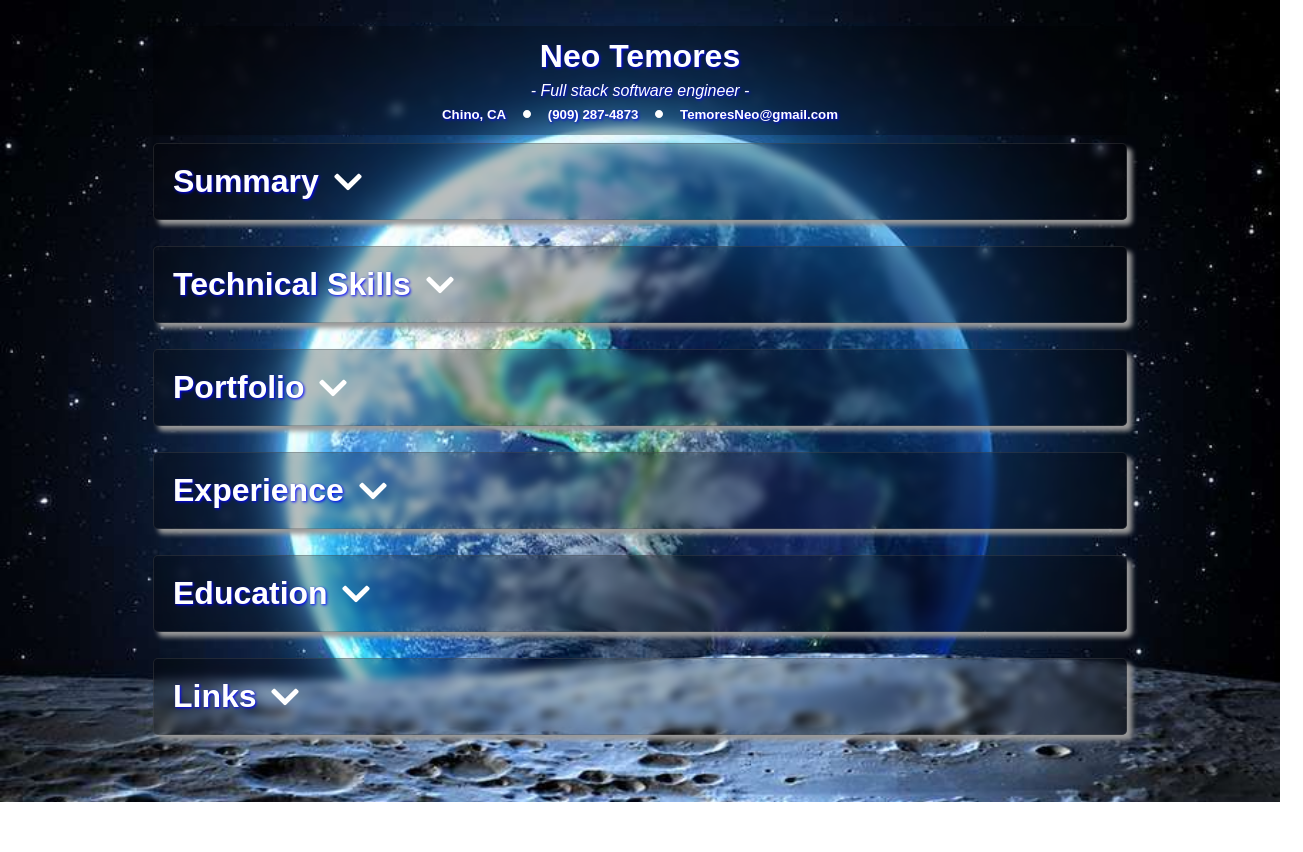
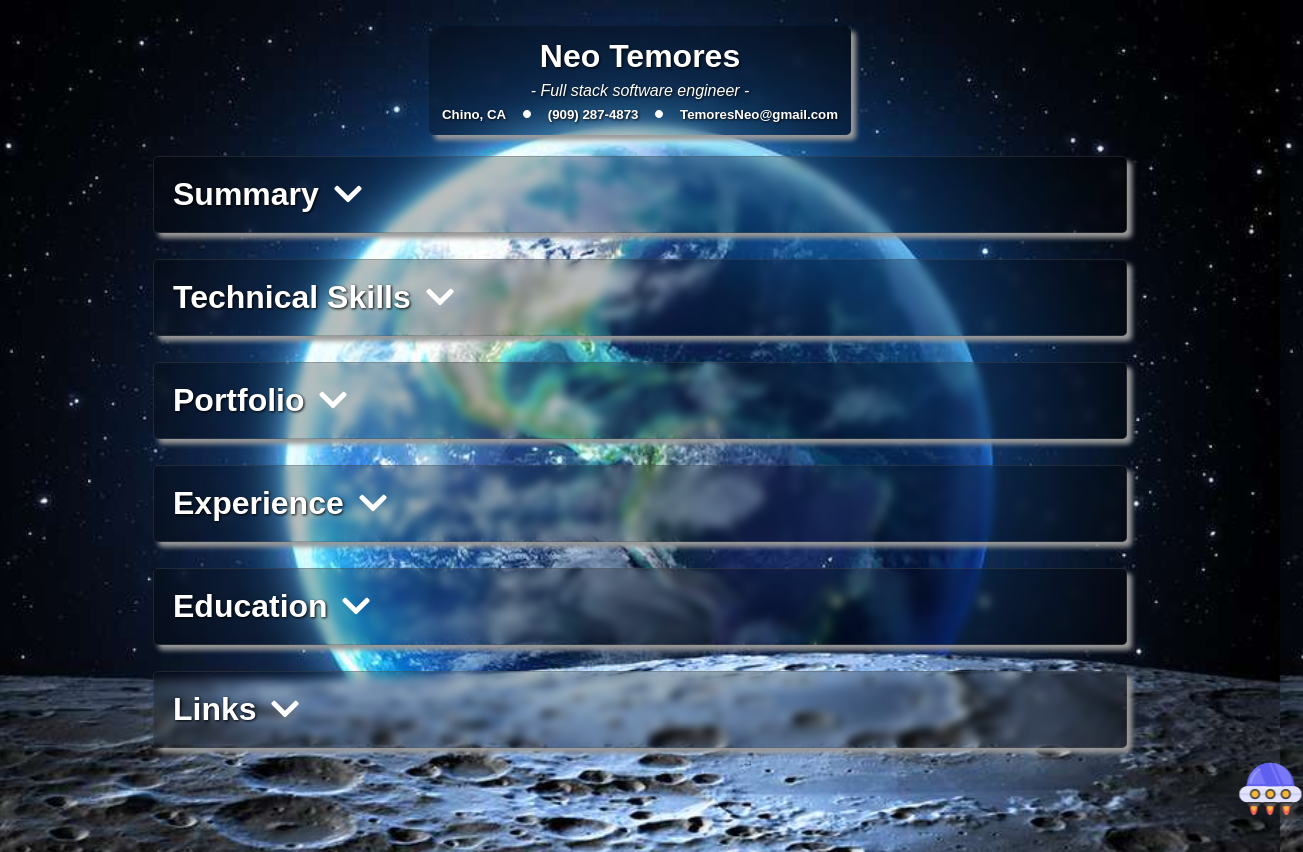
Before and after one commit to neoTemores/Online-Resume-NeoTemoresSWE, a React (Create React App) app: page / in a window 1280 px wide. Shown: the whole page, 1303 px wide, since content can reach past the window. Before the commit the page ends 802 px from the top, so only its background shows below. Built offline with nearby package versions, Linux system fonts and the light colour scheme.

Commit message:
added animations

```diff
--- a/src/Components/Header.jsx
+++ b/src/Components/Header.jsx
@@ -4,6 +4,7 @@ import { BsDot } from 'react-icons/bs'
 
 const Header = () => {
     return (
+        <div className='headerWraper'>
             <div className='HeaderContainer'>
                 <h1>Neo Temores</h1>
                 <p>- Full stack software engineer -</p>
@@ -15,6 +16,7 @@ const Header = () => {
                     <h5>TemoresNeo@gmail.com</h5>
                 </div>
             </div>
+        </div>
     )
 }
 
--- a/src/Components/Home.jsx
+++ b/src/Components/Home.jsx
@@ -7,8 +7,8 @@ import Experience from './Experience';
 import Education from './Education';
 import Links from './Links';
 
-import { BsChevronUp, BsChevronDown } from 'react-icons/bs'
 import { FaChevronDown } from 'react-icons/fa'
+import ufo2 from '../Assets/icons8-spaceship-66 (1).png'
 
 const Home = () => {
     const [showSkill, setShowSkill] = useState({
@@ -118,6 +118,10 @@ const Home = () => {
 
                 </ul>
             </nav>
+
+            <div className='ufoContainer'>
+                <img className="ufoImg" src={ufo2} alt='ufo' />
+            </div>
         </div>
     )
 }
--- a/src/Styles/App.css
+++ b/src/Styles/App.css
@@ -13,7 +13,7 @@ body,
 
 body {
     color: white;
-    text-shadow: 1px 1px 3px blue;
+    text-shadow: 1px 1px 3px black;
     /* background-color: rgb(191, 221, 242);
     background-image: linear-gradient(150deg, rgb(242, 242, 241) 30%, rgb(118, 180, 223)); */
 
@@ -57,8 +57,10 @@ body {
 }
 
 .MainContainer {
-    display: grid;
-    gap: 1vh
+    display: flex;
+    flex-direction: column;
+    gap: 1vh;
+    min-height: 99vh;
 }
 
 .navUL {
@@ -90,7 +92,6 @@ body {
 .activeNavTitle {
     color: blue;
     font-size: 2.5rem !important;
-    text-shadow: none;
     text-shadow: 1px 1px 3px white;
 
     font-style: italic;
@@ -163,12 +164,23 @@ body {
     }
 }
 
+.headerWraper {
+    display: flex;
+    /* max-width: 100vw; */
+    justify-content: center;
+}
+
 .HeaderContainer {
     /* border: 1px solid green; */
     padding: 1vw;
     display: grid;
     gap: .5vw;
     justify-items: center;
+    max-width: fit-content;
+    border-radius: 5px;
+    box-shadow: 5px 5px 5px #999;
+    margin-bottom: 1vw;
+
 }
 
 .HeaderContainer p {
@@ -201,15 +213,11 @@ body {
     display: grid;
     gap: 2vw;
     list-style: square inside;
+    font-size: 1.1rem;
 }
 
 .summaryUL li:last-child {
     margin-bottom: 2vw;
-}
-
-
-.TechnicalSkillsContainer {
-    /* padding: 1vw; */
 }
 
 
@@ -331,7 +339,7 @@ button.control-arrow.control-prev {
     /* color: black; */
     font-style: italic;
     color: white;
-    text-shadow: 1px 1px 3px blue;
+    text-shadow: 1px 1px 3px black;
 }
 
 
@@ -367,7 +375,7 @@ div.educationMainContainer {
 }
 
 .edProgram {
-    border-bottom: 1px solid #555;
+    border-bottom: 1px solid #999;
 }
 
 .schoolName {
@@ -399,6 +407,33 @@ p.educationDescription {
     -webkit-backdrop-filter: blur(5px);
 }
 
+.ufoContainer {
+    margin-top: auto;
+}
+
+.ufoImg {
+    /* position: relative;
+    bottom: 0 */
+    animation: moveUfo 10s infinite
+}
+
+@keyframes moveUfo {
+    0% {
+        transform: translateX(0);
+    }
+
+
+    50% {
+        transform: translateX(calc(100vw - 90px));
+
+    }
+
+    100% {
+        transform: translateX(0);
+
+    }
+}
+
 @media (max-width: 860px) {
     .educationUL {
         flex-direction: column;
```
Also changed, not shown: src/Assets/icons8-spaceship-66 (1).png (added). Lines whose indentation alone changed are shown as unchanged.
